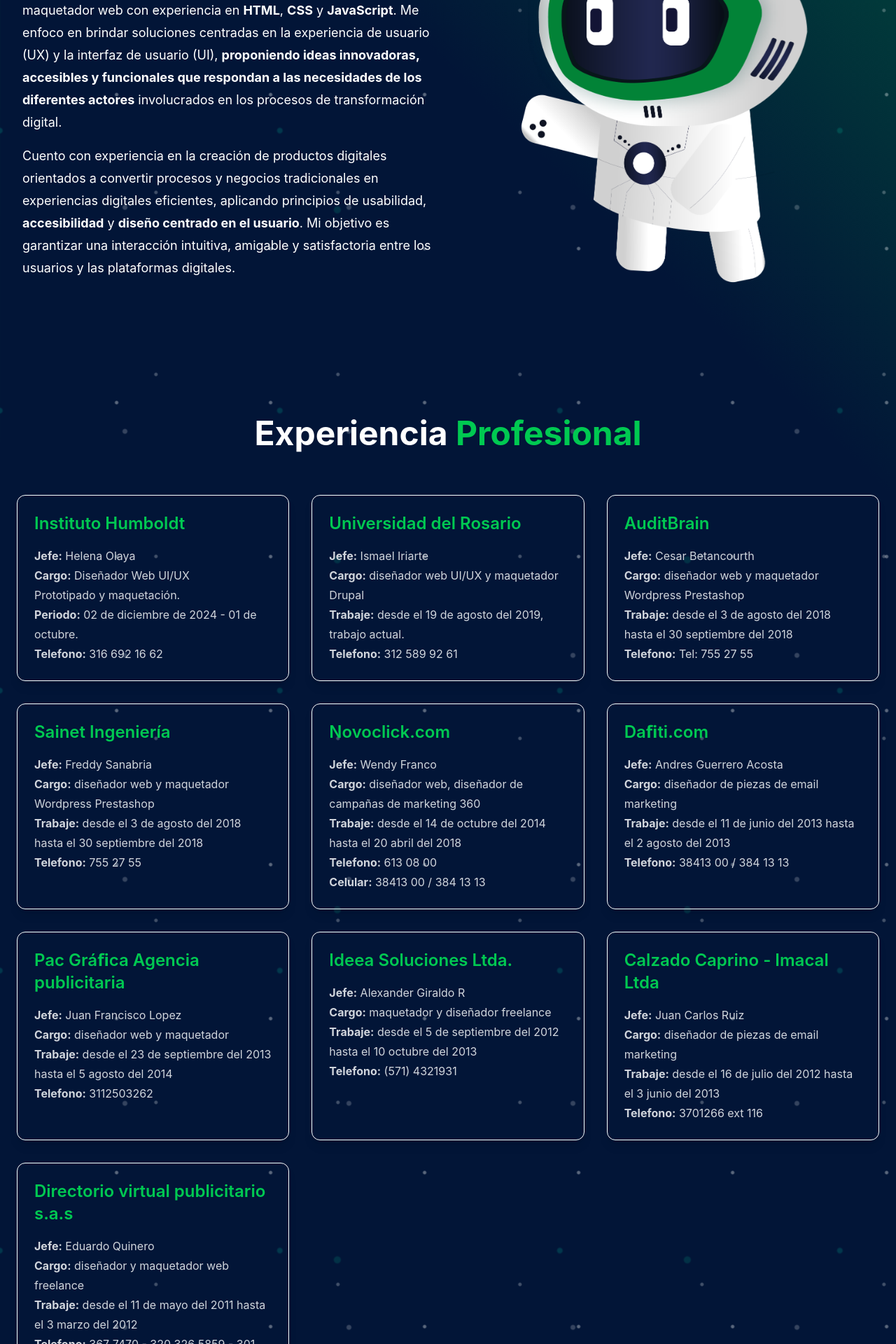
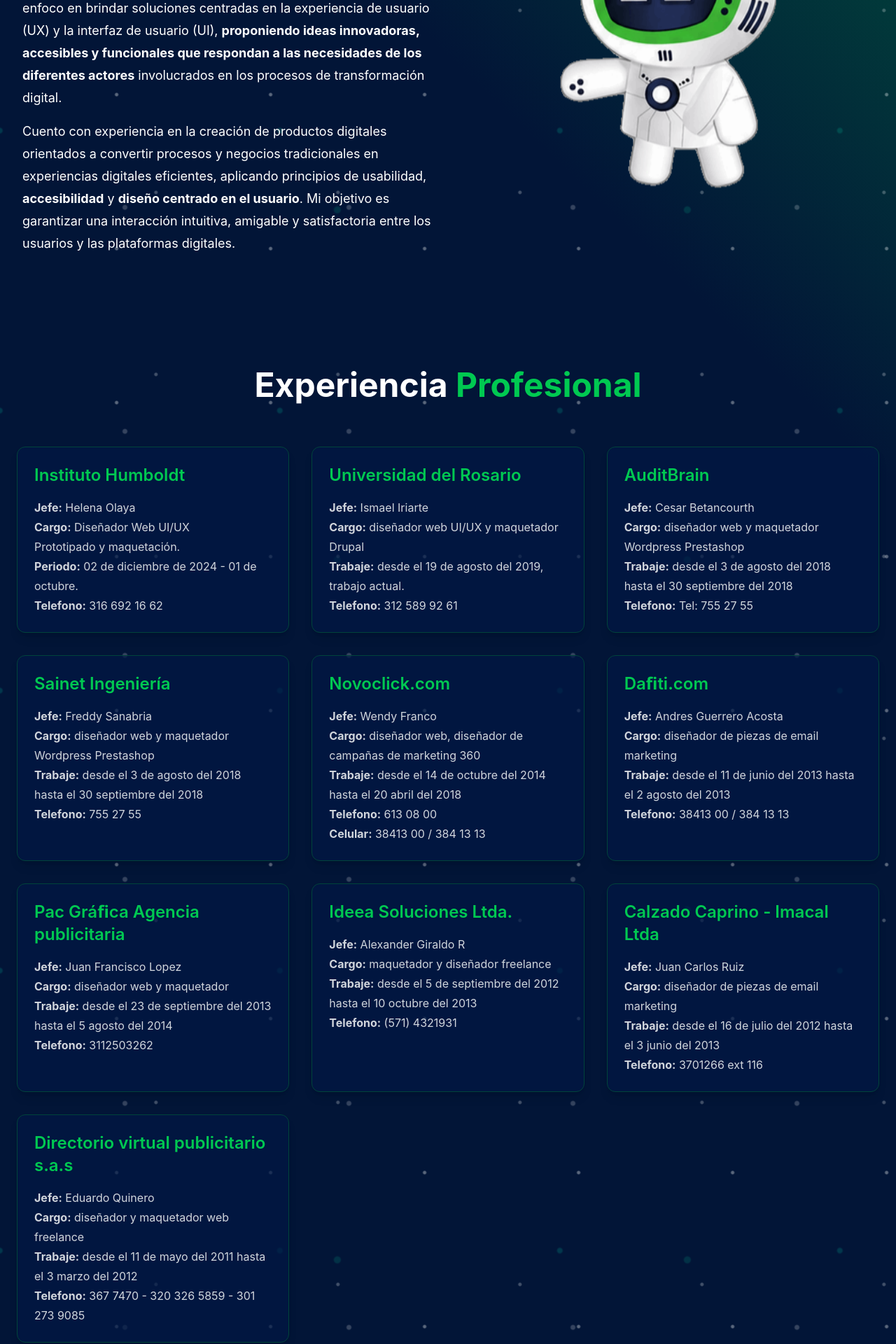
Before and after one commit to Alfio-EBC/portafolio, a React (Vite) app: page / in a window 1280 px wide. Shown: the part 880-2800 px from the top of the page at 70% size. Built offline with nearby package versions, Linux system fonts and the light colour scheme.

Commit message:
feat:ajustes seccion profesional

```diff
--- a/src/sections/About.jsx
+++ b/src/sections/About.jsx
@@ -1,4 +1,4 @@
-import personaje from "../imagenes/personaje-bot.png";
+import personaje from "../imagenes/robot-efren.gif";
 
 function About() {
   return (
@@ -35,12 +35,12 @@ function About() {
 
       {/* Imagen */}
       <figure className="flex justify-center order-1 lg:order-2">
-        <img
-          src={personaje}
-          alt="Ilustración representando a Efren Barragán"
-          className="w-full max-w-md animate-float"
-          loading="lazy"
-        />
+   <img
+  src={personaje}
+  alt="Ilustración representando a Efren Barragán"
+  className="w-full max-w-xl animate-float object-contain"
+  loading="lazy"
+/>
       </figure>
 
     </article>
--- a/src/sections/Experience.jsx
+++ b/src/sections/Experience.jsx
@@ -13,7 +13,7 @@ function Experience() {
 
           <a
 
-            className="bg-[#] border border-white rounded-xl p-6 shadow-lg hover:border-green-400 hover:-translate-y-2 transition-all duration-300"
+            className="bg-[#001844b0] border border-[#01443b] rounded-xl p-6 shadow-lg hover:border-green-400 hover:-translate-y-2 transition-all duration-300"
           >
             <h3 className="text-2xl font-semibold text-green-500  mb-4">
               Instituto Humboldt
@@ -31,7 +31,7 @@ function Experience() {
           </a>
           <a
 
-            className="bg-[#] border border-white rounded-xl p-6 shadow-lg hover:border-green-400 hover:-translate-y-2 transition-all duration-300"
+            className="bg-[#001844b0] border border-[#01443b] rounded-xl p-6 shadow-lg hover:border-green-400 hover:-translate-y-2 transition-all duration-300"
           >
             <h3 className="text-2xl font-semibold text-green-500  mb-4">
               Universidad del Rosario
@@ -48,7 +48,7 @@ function Experience() {
           </a>
           <a
 
-            className="bg-[#] border border-white rounded-xl p-6 shadow-lg hover:border-green-400 hover:-translate-y-2 transition-all duration-300"
+            className="bg-[#001844b0] border border-[#01443b] rounded-xl p-6 shadow-lg hover:border-green-400 hover:-translate-y-2 transition-all duration-300"
           >
             <h3 className="text-2xl font-semibold text-green-500  mb-4">
               AuditBrain
@@ -65,7 +65,7 @@ function Experience() {
           </a>
           <a
 
-            className="bg-[#] border border-white rounded-xl p-6 shadow-lg hover:border-green-400 hover:-translate-y-2 transition-all duration-300"
+            className="bg-[#001844b0] border border-[#01443b] rounded-xl p-6 shadow-lg hover:border-green-400 hover:-translate-y-2 transition-all duration-300"
           >
             <h3 className="text-2xl font-semibold text-green-500  mb-4">
               Sainet Ingeniería
@@ -82,7 +82,7 @@ function Experience() {
           </a>
           <a
 
-            className="bg-[#] border border-white rounded-xl p-6 shadow-lg hover:border-green-400 hover:-translate-y-2 transition-all duration-300"
+            className="bg-[#001844b0] border border-[#01443b] rounded-xl p-6 shadow-lg hover:border-green-400 hover:-translate-y-2 transition-all duration-300"
           >
             <h3 className="text-2xl font-semibold text-green-500  mb-4">
               Novoclick.com
@@ -100,7 +100,7 @@ function Experience() {
           </a>
           <a
 
-            className="bg-[#] border border-white rounded-xl p-6 shadow-lg hover:border-green-400 hover:-translate-y-2 transition-all duration-300"
+            className="bg-[#001844b0] border border-[#01443b] rounded-xl p-6 shadow-lg hover:border-green-400 hover:-translate-y-2 transition-all duration-300"
           >
             <h3 className="text-2xl font-semibold text-green-500  mb-4">
               Daﬁti.com
@@ -116,7 +116,7 @@ function Experience() {
           </a>
           <a
 
-            className="bg-[#] border border-white rounded-xl p-6 shadow-lg hover:border-green-400 hover:-translate-y-2 transition-all duration-300"
+            className="bg-[#001844b0] border border-[#01443b] rounded-xl p-6 shadow-lg hover:border-green-400 hover:-translate-y-2 transition-all duration-300"
           >
             <h3 className="text-2xl font-semibold text-green-500  mb-4">
               Pac Gráﬁca Agencia publicitaria
@@ -132,7 +132,7 @@ function Experience() {
           </a>
           <a
 
-            className="bg-[#] border border-white rounded-xl p-6 shadow-lg hover:border-green-400 hover:-translate-y-2 transition-all duration-300"
+            className="bg-[#001844b0] border border-[#01443b] rounded-xl p-6 shadow-lg hover:border-green-400 hover:-translate-y-2 transition-all duration-300"
           >
             <h3 className="text-2xl font-semibold text-green-500  mb-4">
               Ideea Soluciones Ltda.
@@ -148,7 +148,7 @@ function Experience() {
           </a>
           <a
 
-            className="bg-[#] border border-white rounded-xl p-6 shadow-lg hover:border-green-400 hover:-translate-y-2 transition-all duration-300"
+            className="bg-[#001844b0] border border-[#01443b] rounded-xl p-6 shadow-lg hover:border-green-400 hover:-translate-y-2 transition-all duration-300"
           >
             <h3 className="text-2xl font-semibold text-green-500  mb-4">
               Calzado Caprino - Imacal Ltda
@@ -164,7 +164,7 @@ function Experience() {
           </a>
           <a
 
-            className="bg-[#] border border-white rounded-xl p-6 shadow-lg hover:border-green-400 hover:-translate-y-2 transition-all duration-300"
+            className="bg-[#001844b0] border border-[#01443b] rounded-xl p-6 shadow-lg hover:border-green-400 hover:-translate-y-2 transition-all duration-300"
           >
             <h3 className="text-2xl font-semibold text-green-500  mb-4">
               Directorio virtual publicitario s.a.s
```
Also changed, not shown: src/imagenes/personaje-bot.png, src/imagenes/robot-efren.gif (added).
